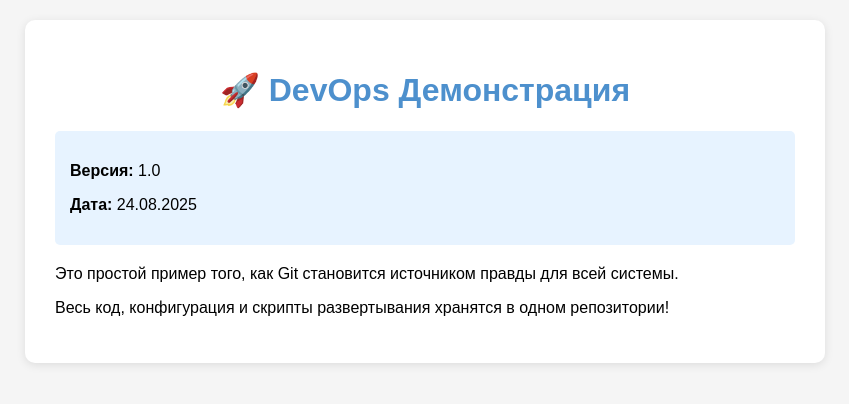
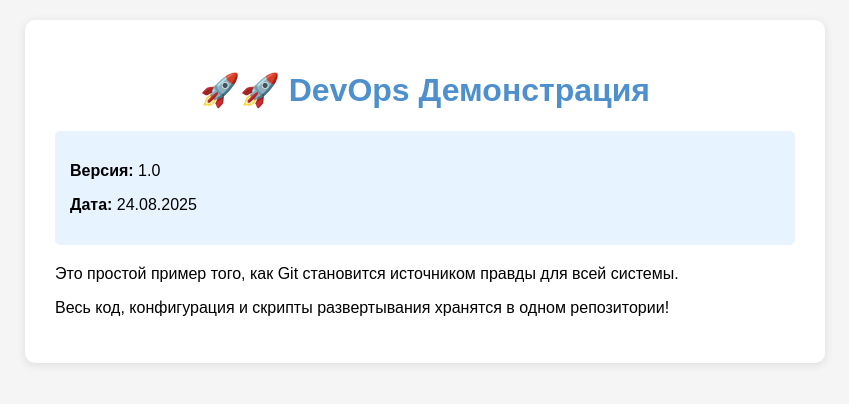
Before and after one commit to prafdin/devops-demo-website, a plain HTML site: page index.html in a window 1280 px wide. Shown: the whole page, without its empty margins (215-1064 px from the left). Drawn offline with Linux system fonts and the light colour scheme.

Commit message:
🚀🚀

```diff
--- a/index.html
+++ b/index.html
@@ -32,7 +32,7 @@
 </head>
 <body>
     <div class="container">
-        <h1>🚀 DevOps Демонстрация</h1>
+        <h1>🚀🚀 DevOps Демонстрация</h1>
         <div class="info">
             <p><strong>Версия:</strong> 1.0</p>
             <p><strong>Дата:</strong> <span id="date"></span></p>
```
